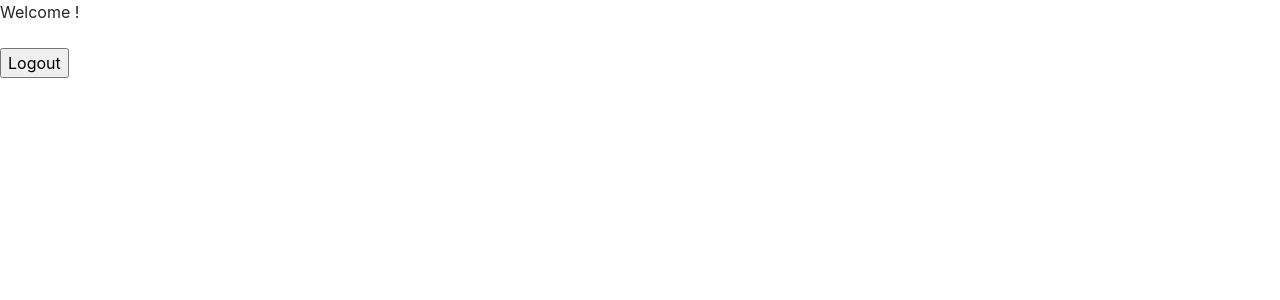
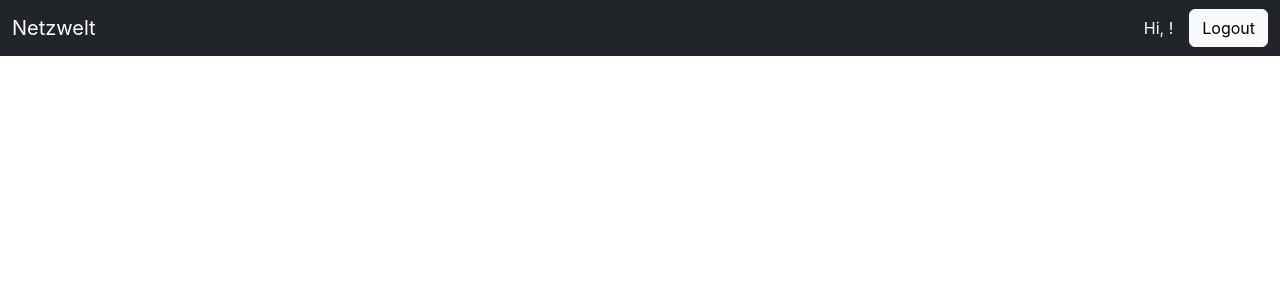
Before and after one commit to Hasmere/netzwelt-react, a React (Create React App) app in the folder netzwelt/: page / in a window 1280 px wide. Shown: the top 300 px of the page. Built offline with nearby package versions, Linux system fonts and the light colour scheme; sample sign-in values are in the browser's storage; the HTML template or start-up script is replaced by a standard one.

Commit message:
Add a navigation bar in territories page

```diff
--- /dev/null
+++ b/netzwelt/src/components/navigationBar/index.js
@@ -0,0 +1,27 @@
+import React from 'react';
+import { useNavigate } from 'react-router-dom';
+import { getDisplayName, removeUserSession } from '../../utils/common';
+
+const NavigationBar = props => {
+    const history = useNavigate();
+    const user = getDisplayName();
+
+    const handleLogout = () => {
+      removeUserSession();
+      history('/login');
+    }
+
+    return (
+      <nav className="navbar navbar-dark bg-dark">
+        <div className="container-fluid">
+          <a className="navbar-brand">Netzwelt</a>
+          <div className="d-flex">
+            <span className="text-light me-3 my-auto">Hi, { user }!</span>
+            <input type="button" className="btn btn-light" onClick={handleLogout} value="Logout" />
+          </div>
+        </div>
+      </nav>
+    );
+}
+
+export default NavigationBar;
--- a/netzwelt/src/components/territories/index.js
+++ b/netzwelt/src/components/territories/index.js
@@ -1,23 +1,12 @@
 import React from 'react';
-import { useNavigate } from 'react-router-dom';
-import { getDisplayName, removeUserSession } from '../../utils/common';
+import NavigationBar from '../navigationBar';
 
-const Dashboard = props => {
-  const history = useNavigate();
-  const user = getDisplayName();
-
-  // handle click event of logout button
-  const handleLogout = () => {
-    removeUserSession();
-    history('/login');
-  }
-
+const Territories = props => {
   return (
     <div>
-      Welcome {user}!<br /><br />
-      <input type="button" onClick={handleLogout} value="Logout" />
+      <NavigationBar />
     </div>
   );
 }
 
-export default Dashboard;
+export default Territories;
```
